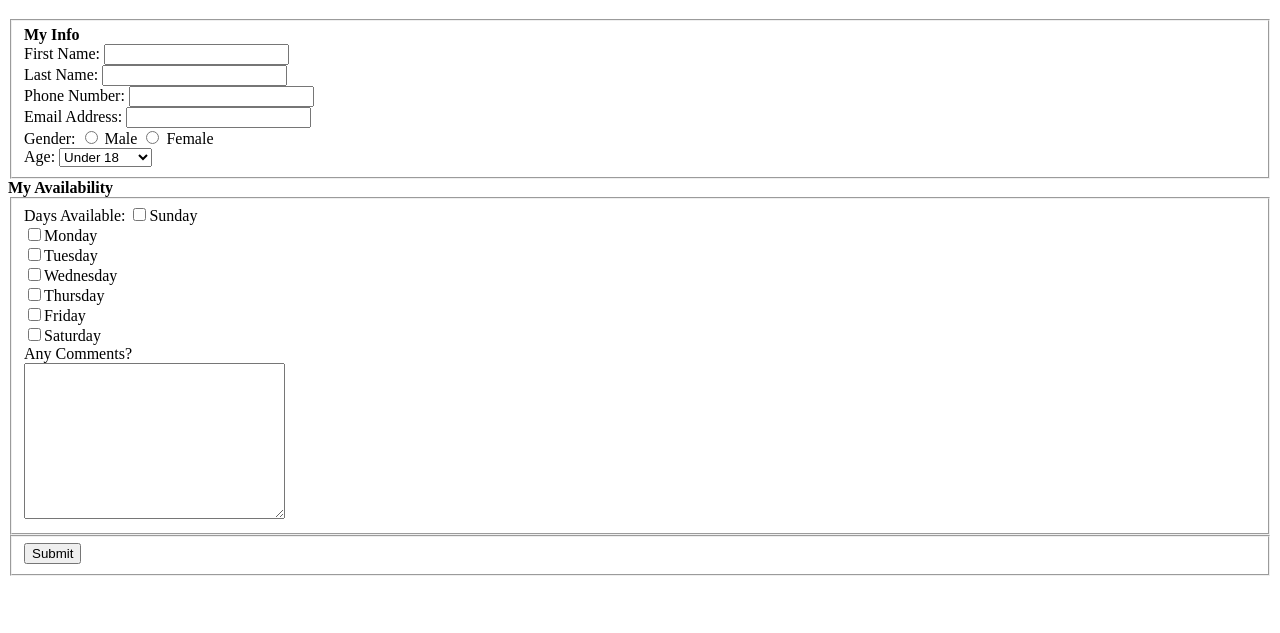
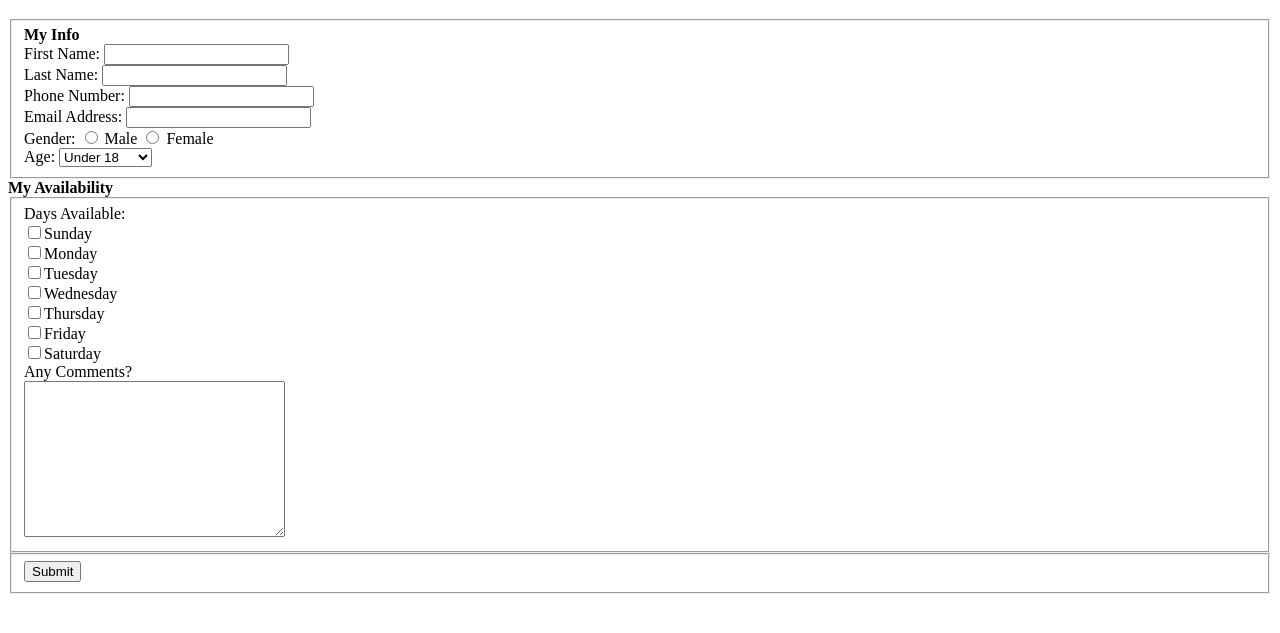
Before and after one commit to camilo-cortes/Lab-4, a plain HTML site: page index.html in a window 1280 px wide. Shown: the part 61-694 px from the top of the page. Drawn offline with Linux system fonts and the light colour scheme.

Commit message:
corrected break formatting

```diff
--- a/index.html
+++ b/index.html
@@ -29,7 +29,7 @@
 		<strong>My Availability</strong>
 
 		<fieldset>
-			Days Available:
+			Days Available:<br>
 			<input type="checkbox" name="available_field[]" value="Sunday">Sunday<br>
 			<input type="checkbox" name="available_field[]" value="Monday">Monday<br>
 			<input type="checkbox" name="available_field[]" value="Tuesday">Tuesday<br>
```
